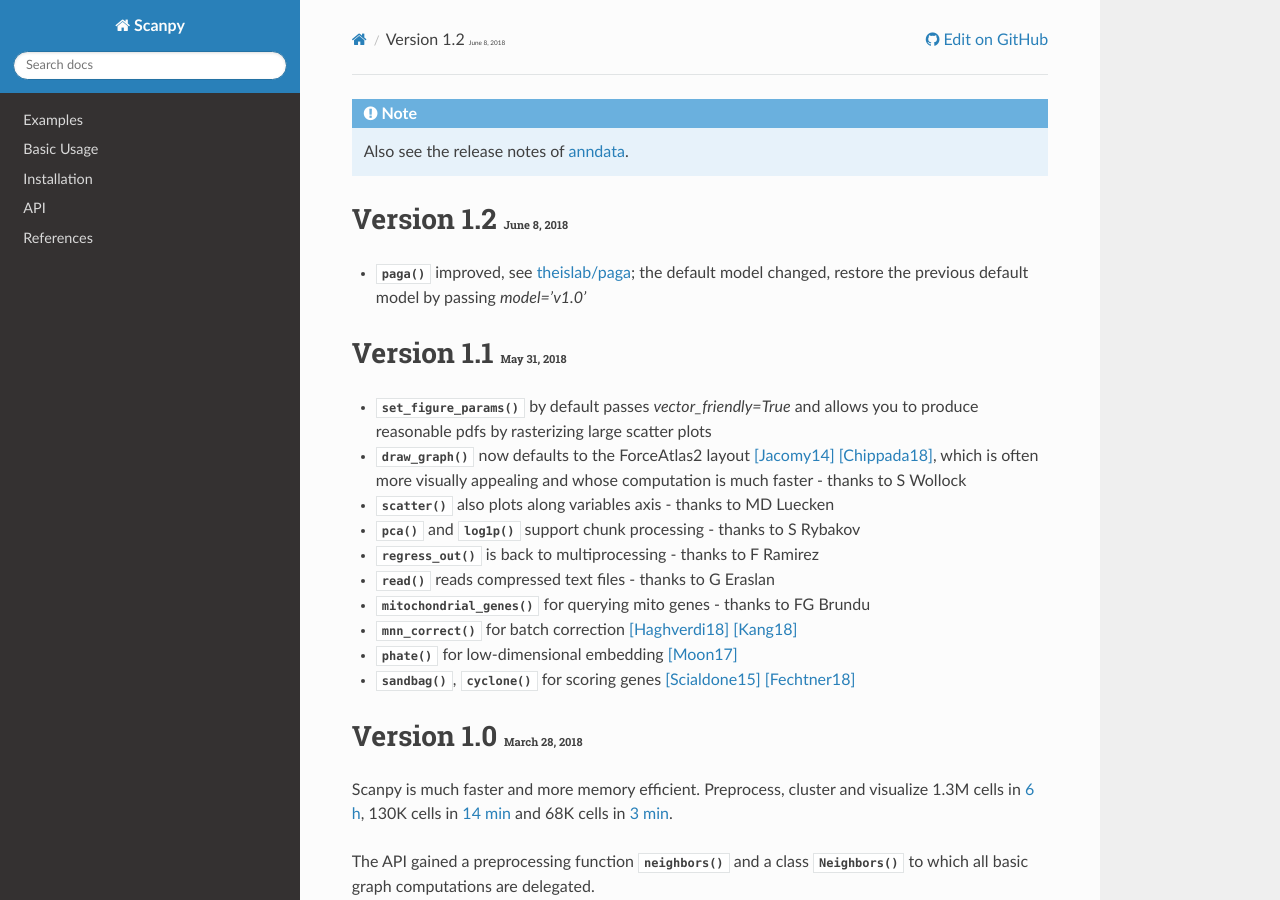
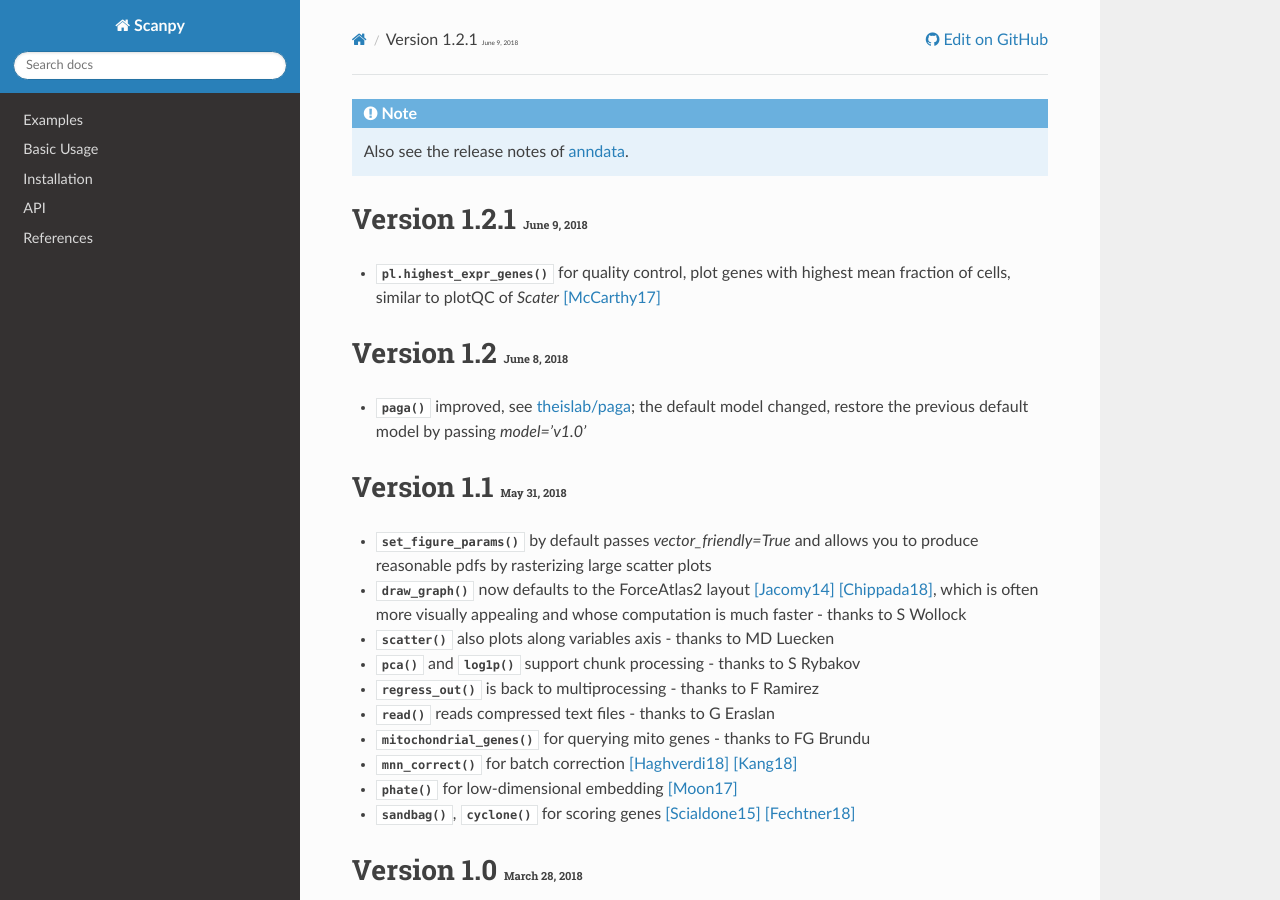
Before and after one commit to scverse/scanpy, a Sphinx documentation site: the page built from docs/release_notes.rst, in a window 1280 px wide and 900 px high. Built offline with Sphinx 7.4.7 and the Read the Docs theme 2.0.0, drawn with Linux system fonts in a browser that asks for light colours; the version number could not be read and is left out.

Commit message:
version 1.2.1

```diff
--- a/docs/api/index.rst
+++ b/docs/api/index.rst
@@ -28,6 +28,8 @@
    pp.scale
    pp.subsample
    pp.downsample_counts
+
+For visual quality control, also see :func:`~scanpy.api.pl.highest_expr_gens` and :func:`pl.filter_genes_dispersion` :doc:`plotting API <plotting>`.
 
 **Recipes**
 
--- a/docs/references.rst
+++ b/docs/references.rst
@@ -95,6 +95,10 @@
    *Visualizing data using t-SNE*,
    `JMLR <http://www.jmlr.org/papers/v9/vandermaaten08a.html>`_.
 
+.. [McCarthy17] McCarthy *et al.* (2017),
+   *scater: Single-cell analysis toolkit for gene expression data in R*,
+   `Bioinformatics <https://doi.org/10.1093/bioinformatics/btw777>`_.
+
 .. [Moon17] Moon *et al.* (2017),
    *PHATE: A Dimensionality Reduction Method for Visualizing Trajectory Structures in High-Dimensional Biological Data*,
    `BioRxiv <http://biorxiv.org/content/early/2017/03/24/120378>`_.
--- a/docs/release_notes.rst
+++ b/docs/release_notes.rst
@@ -3,6 +3,12 @@
     Also see the release notes of `anndata <http://anndata.readthedocs.org>`_.
 
 .. role:: small
+
+
+Version 1.2.1 :small:`June 9, 2018`
+-----------------------------------
+
+- :func:`pl.highest_expr_genes` for quality control, plot genes with highest mean fraction of cells, similar to plotQC of *Scater* [McCarthy17]_
 
 
 Version 1.2 :small:`June 8, 2018`
```
Also changed, not shown: docs/api/plotting.rst (+14 -0 lines).
